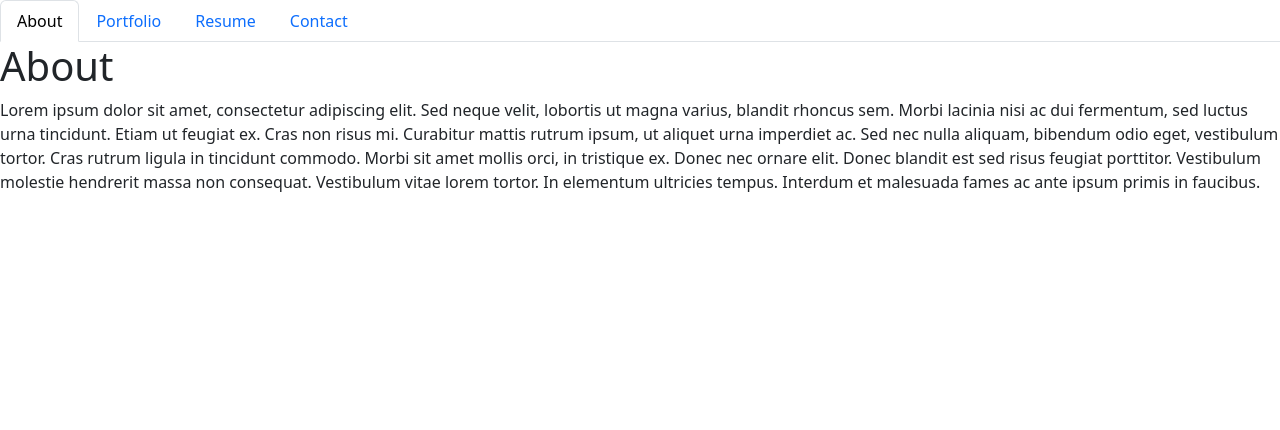
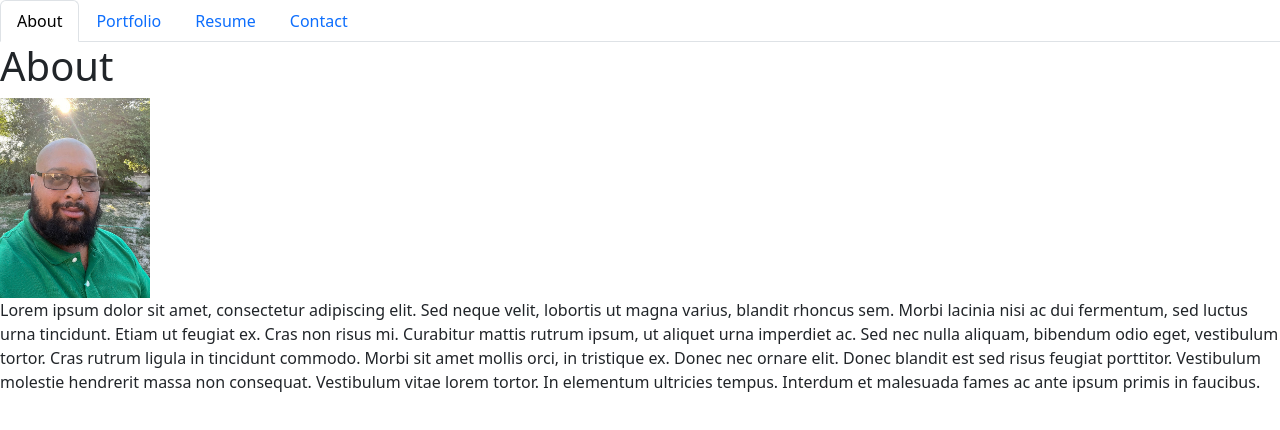
Before and after one commit to 13Blackmagic/AnthonyLaNierPortfolio, a React (Create React App) app: page / in a window 1280 px wide. Shown: the top 430 px of the page. Built offline with nearby package versions, Linux system fonts and the light colour scheme.

Commit message:
added pic to about

```diff
--- a/src/components/pages/About.js
+++ b/src/components/pages/About.js
@@ -1,9 +1,11 @@
 import React from 'react';
+let authorPic = "/assets/images/mmee.jpg";
 
 export default function About() {
   return (
     <div>
       <h1>About</h1>
+      <img height="200px" src={process.env.PUBLIC_URL + authorPic} className=" float-left myPic" alt="Anthony" />
       <p>
         Lorem ipsum dolor sit amet, consectetur adipiscing elit. Sed neque
         velit, lobortis ut magna varius, blandit rhoncus sem. Morbi lacinia nisi
```
Also changed, not shown: public/assets/images/mmee.jpg (added).
